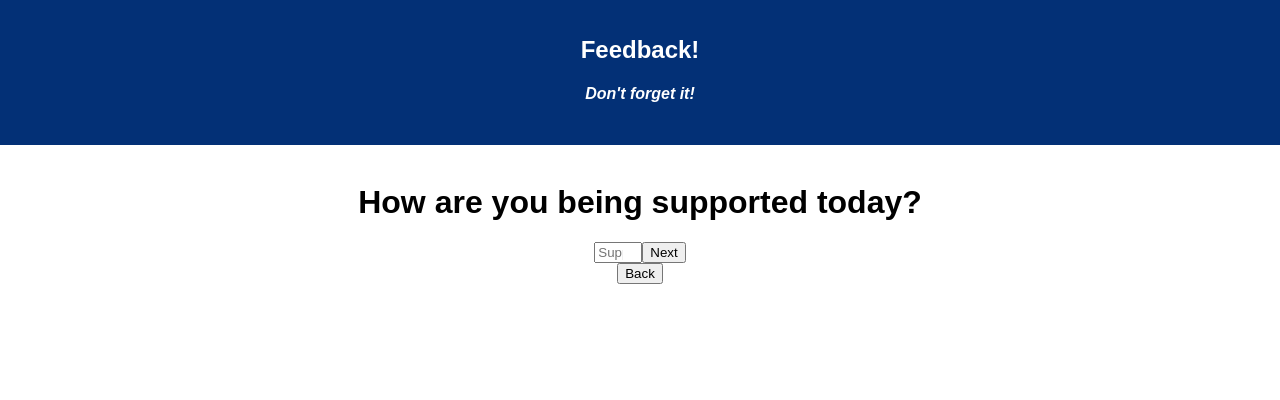
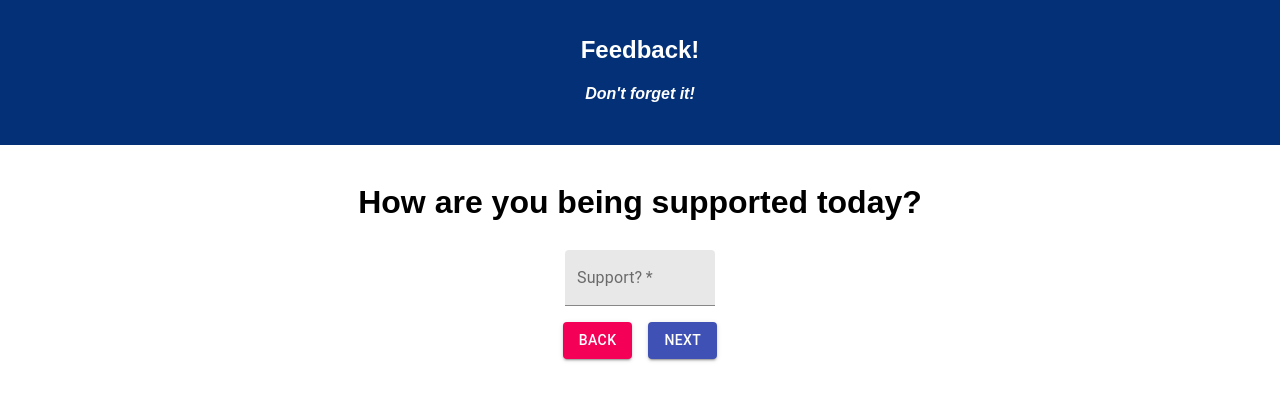
Before and after one commit to berg2043/Feedback-Form, a React (Create React App) app: page /support in a window 1280 px wide. Shown: the top 400 px of the page. Built offline with nearby package versions, Linux system fonts and the light colour scheme.

Commit message:
added styling

```diff
--- a/src/components/Comments/Comments.js
+++ b/src/components/Comments/Comments.js
@@ -1,5 +1,19 @@
 import React, {useState} from 'react';
 import { connect } from 'react-redux';
+import { Button, TextField, Grid } from '@material-ui/core';
+import { makeStyles } from '@material-ui/core/styles';
+
+
+const useStyles = makeStyles(theme => ({
+  root: {
+    '& > *': {
+      margin: theme.spacing(1),
+      marginLeft: "auto",
+      marginRight: "auto",
+      width: 500,
+    },
+  },
+}));
 
 const Comments = (props) => {
   // Hooks
@@ -17,18 +31,30 @@ const Comments = (props) => {
     props.history.push('/review');
   }
 
+  const classes = useStyles();
+
   return (
     <div>
       <h1>Any comments you want to leave?</h1>
-      <form onSubmit={submitComment}>
-        <input
-            value={comment}
-            onChange={commentForm}
-            placeholder="Comments"
-            />
-        <button>Next</button>
+      <form onSubmit={submitComment} className={classes.root}>
+        <Grid container direction="row" justify="center" alignItems="center" spacing={2}>
+          <Grid item xs={12}>
+            <TextField
+                variant="filled"
+                value={comment}
+                onChange={commentForm}
+                label="Comments"
+                multiline
+                />
+          </Grid>
+          <Grid item>
+            <Button onClick={()=>props.history.push('./support')} variant="contained" color="secondary">Back</Button>
+          </Grid>
+          <Grid item>
+            <Button type="submit" variant="contained" color="primary">Next</Button>
+          </Grid>
+        </Grid>
       </form>
-      <button onClick={()=>props.history.push('./support')}>Back</button>
     </div>
   )
 };
--- a/src/components/Questions/Questions.js
+++ b/src/components/Questions/Questions.js
@@ -1,5 +1,22 @@
 import React, {useState} from 'react';
 import { connect } from 'react-redux';
+import { makeStyles } from '@material-ui/core/styles';
+import TextField from '@material-ui/core/TextField';
+import {Button, Grid} from '@material-ui/core/';
+
+const useStyles = makeStyles(theme => ({
+  root: {
+    '& > *': {
+      margin: theme.spacing(1),
+      width: 200,
+      marginLeft: "auto",
+      marginRight: "auto",
+    },
+  },
+  input: {
+    width: 150,
+  },
+}));
 
 const Questions = (props) => {
   // Hooks
@@ -17,24 +34,41 @@ const Questions = (props) => {
     props.history.push(props.routerPath);
   }
 
+  const classes = useStyles();
+
   return (
     <div>
       <h1>{props.question}</h1>
-      <form onSubmit={submitInput}>
-        <input
+      <form onSubmit={submitInput} className={classes.root} >
+      <Grid container direction="row" justify="center" alignItems="center" spacing={2}>
+        <Grid item xs={12}>
+          <TextField
+              variant="filled"
               required
               min={0}
               max={5}
               type="number"
               value={input}
               onChange={inputForm}
-            placeholder={props.placeholder}
+              label={props.placeholder}
+              className={classes.input}
               />
-        <button>Next</button>
+          </Grid>
+          <Grid item>
+            {props.back
+            ? <Button
+                  onClick={()=>props.history.push(props.back)}
+                  variant="contained" color="secondary">
+                    Back
+              </Button>
+            : null}
+          </Grid>
+          <Grid item>
+            <Button type="submit" variant="contained" color="primary"> Next</Button>
+          </Grid>
+        </Grid>
       </form>
-      {props.back
-        ? <button onClick={()=>props.history.push(props.back)}>Back</button>
-        : null}
+
     </div>
   )
 };
--- a/src/components/Review/Review.js
+++ b/src/components/Review/Review.js
@@ -1,6 +1,19 @@
 import React from 'react';
 import { connect } from 'react-redux';
 import Axios from 'axios';
+import { makeStyles } from '@material-ui/core/styles';
+import { Button } from '@material-ui/core';
+
+
+const useStyles = makeStyles(theme => ({
+  root: {
+    '& > *': {
+      margin: "auto",
+      marginBottom: theme.spacing(1),
+      width: 200,
+    },
+  },
+}));
 
 const Review = (props) => {
 
@@ -19,14 +32,16 @@ const Review = (props) => {
     });
   }
 
+  const classes = useStyles();
+
   return (
-    <div>
+    <div className={classes.root}>
       <p>Feelings: {props.feedback.feeling}</p>
       <p>Understanding: {props.feedback.understanding}</p>
       <p>Support: {props.feedback.support}</p>
       <p>Comments: {props.feedback.comments}</p>
-      <button onClick={submit}>Submit</button>
-      <button onClick={()=>props.history.push('/comments')}>Back</button>
+      <Button onClick={submit} variant="contained" color="primary">Submit</Button>
+      <Button onClick={()=>props.history.push('/comments')} variant="contained" color="secondary">Back</Button>
     </div>
   )
 };
--- a/src/components/Success/Success.js
+++ b/src/components/Success/Success.js
@@ -1,10 +1,11 @@
 import React from 'react';
+import { Button } from '@material-ui/core';
 
 const Success=(props)=>{
   return(
     <div>
       <h1>Thank You!</h1>
-      <button onClick={()=>props.history.push('/')}>Leave New Feedback</button>
+      <Button variant="contained" onClick={()=>props.history.push('/')}>Leave New Feedback</Button>
     </div>
   );
 }
```
Lines whose indentation alone changed are shown as unchanged.
